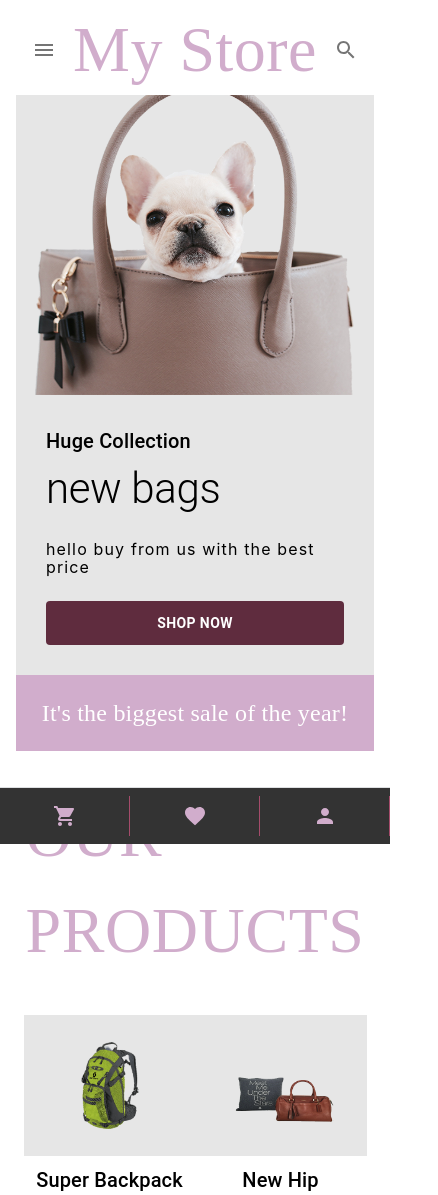
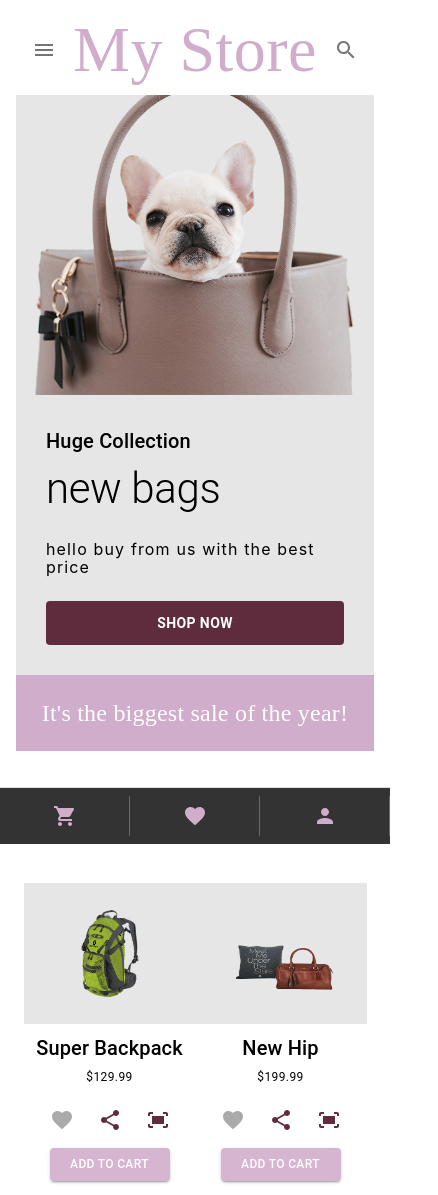
Before and after one commit to ElioHimci/final-project, a React (Create React App) app: page / in a window 390 px wide. Shown: the top 1195 px of the page, 438 px wide, since content can reach past the window. Built offline with nearby package versions, Linux system fonts and the light colour scheme; a web font is replaced by a local one.

Commit message:
stilizim i title (desktop / mobile)

```diff
--- a/src/components/title/title.js
+++ b/src/components/title/title.js
@@ -1,10 +1,21 @@
-import { Box } from '@mui/material';
+import { useTheme } from '@emotion/react';
+import { Box, useMediaQuery } from '@mui/material';
 import React from 'react';
 import { AppbarHeader } from '../../styles/appbar';
+import { Colors } from '../../styles/theme';
 
 const Title = () => {
+  const theme = useTheme();
+  const matches = useMediaQuery(theme.breakpoints.down('md'))
   return (
-    <Box display={"flex"} justifyContent={"center"} sx = {{padding : 4}}>
+    <Box
+    color = {Colors.primary}
+    width= '100%'
+    display={"flex"}
+    justifyContent={"center"}
+    sx = {{padding : 4 }}
+     fontSize = {matches ?  10 : 15 }
+    alignItems='center'>
         <AppbarHeader>OUR PRODUCTS</AppbarHeader>
     </Box>
   )
```
